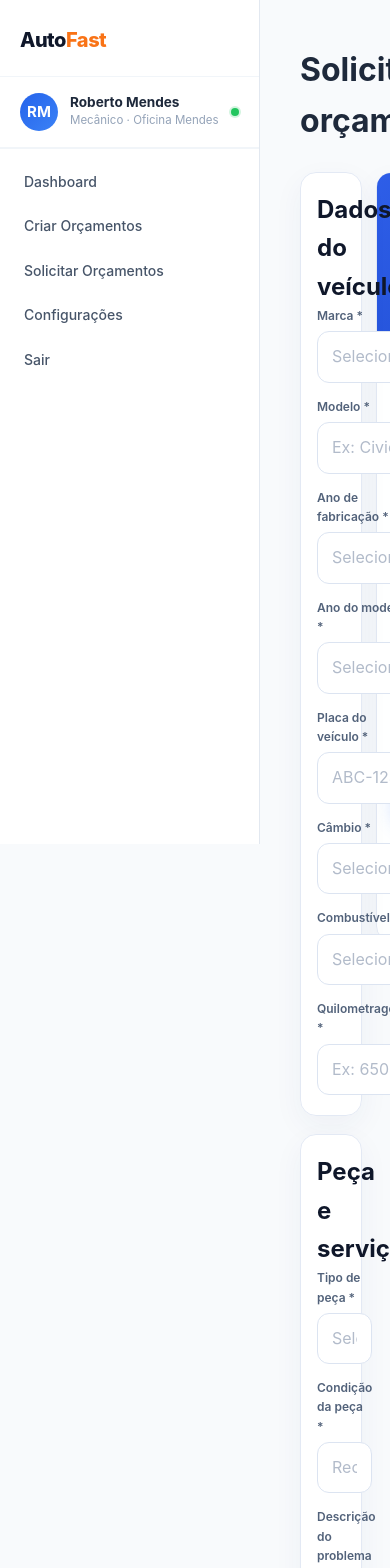
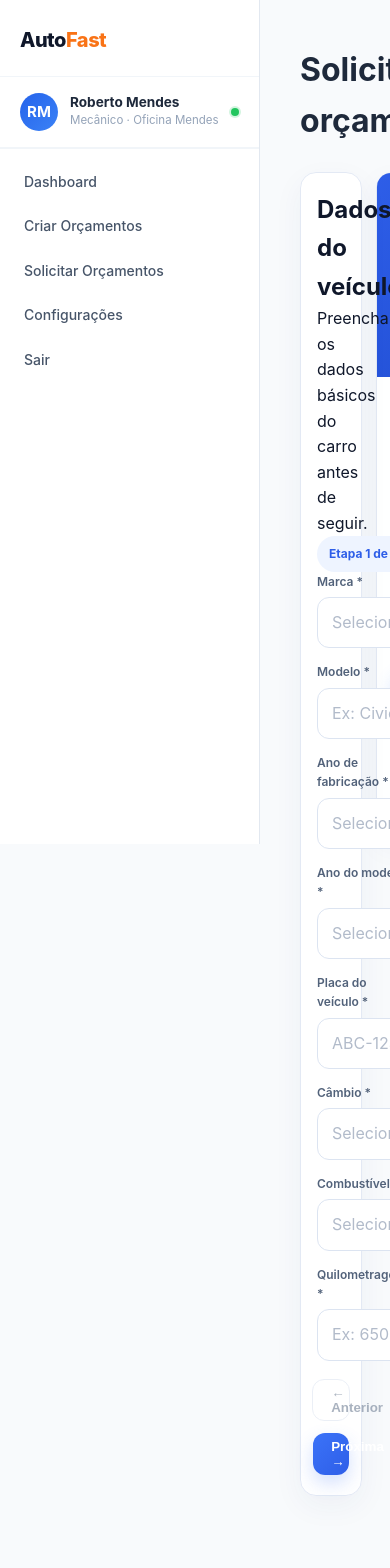
Before and after one commit to rebecaCaroba/AutoFast, a React (Vite) app: page /solicitar-orcamento in a window 390 px wide. Shown: the top 1568 px of the page. After the commit the page ends 1526 px from the top, so only its background shows below. Built offline with nearby package versions, Linux system fonts and the light colour scheme.

Commit message:
Desenvolvendo formulário por etapas

```diff
--- a/src/pages/CriarOrcamento/index.tsx
+++ b/src/pages/CriarOrcamento/index.tsx
@@ -1,3 +1,4 @@
+import { useState } from 'react';
 import './style.scss';
 
 const clientFields = [
@@ -36,20 +37,14 @@ const valueFields = [
 const paymentOptions = ['Pix', 'Cartão de crédito', 'Cartão de débito', 'Boleto', 'Dinheiro'];
 
 export default function CreateBudget() {
-    return (
-        <main className="create-budget-page">
-            <div className="create-budget-shell">
-                <h1>Criar orçamento</h1>
-                <br />
-                <div className="form-stack">
-                    <div className='cards'>
-                        <section className="card form-card">
-                            <div className="t">
-                                <div>
-                                    <h2>Dados do cliente</h2>
-                                    <p>Selecione um cliente existente ou cadastre um novo</p>
-                                </div>
-                            </div>
+    const [currentStep, setCurrentStep] = useState<number>(0);
+
+    const steps = [
+        {
+            title: 'Dados do cliente',
+            description: 'Selecione um cliente existente ou cadastre um novo.',
+            content: (
+                <>
                     <div className="field-grid field-grid-2">
                         {clientFields.map((field) => (
                             <label key={field.label} className="field">
@@ -59,11 +54,13 @@ export default function CreateBudget() {
                         ))}
                     </div>
                     <p className="helper-line">Dica: busque pelo menos 3 caracteres para buscar. <a href="#">Cadastrar novo cliente</a></p>
-                        </section>
-                        <section className="card form-card">
-                            <div className="">
-                                <h2>Dados do veículo</h2>
-                            </div>
+                </>
+            ),
+        },
+        {
+            title: 'Dados do veículo',
+            description: 'Informe as características principais do veículo.',
+            content: (
                 <div className="field-grid field-grid-2">
                     {vehicleFields.map((field) => (
                         <label key={field.label} className="field">
@@ -72,11 +69,13 @@ export default function CreateBudget() {
                         </label>
                     ))}
                 </div>
-                        </section>
-                        <section className="card form-card">
-                            <div className="t">
-                                <h2>Peça e serviço</h2>
-                            </div>
+            ),
+        },
+        {
+            title: 'Peça e serviço',
+            description: 'Descreva a peça, o problema e observações internas.',
+            content: (
+                <>
                     <div className="field-grid field-grid-2">
                         {serviceFields.map((field) => (
                             <label key={field.label} className="field">
@@ -93,14 +92,14 @@ export default function CreateBudget() {
                         <span>Observações internas</span>
                         <textarea placeholder="Anotações internas (não serão exibidas para o cliente)..." rows={3} />
                     </label>
-                        </section>
-                        <section className="card form-card">
-                            <div className="t">
-                                <div>
-                                    <h2>Fotos da peça</h2>
-                                    <p>Imagens ajudam na avaliação da peça ou veículo</p>
-                                </div>
-                            </div>
+                </>
+            ),
+        },
+        {
+            title: 'Fotos da peça',
+            description: 'Anexe imagens para facilitar a avaliação.',
+            content: (
+                <>
                     <div className="upload-box">
                         <div className="upload-icon">📷</div>
                         <p><strong>Arraste fotos aqui ou clique para selecionar</strong></p>
@@ -117,14 +116,14 @@ export default function CreateBudget() {
                         <div className="thumb-card" />
                         <div className="thumb-card" />
                     </div>
-                        </section>
-                        <section className="card form-card">
-                            <div className="t">
-                                <div>
-                                    <h2>Valor e prazo</h2>
-                                    <p>Defina o valor do orçamento e condições de pagamento</p>
-                                </div>
-                            </div>
+                </>
+            ),
+        },
+        {
+            title: 'Valor e prazo',
+            description: 'Defina o valor do orçamento e as condições de pagamento.',
+            content: (
+                <>
                     <div className="field-grid field-grid-2">
                         {valueFields.map((field) => (
                             <label key={field.label} className="field">
@@ -150,6 +149,57 @@ export default function CreateBudget() {
                             <strong>Peça + mão de obra - desconto</strong>
                         </div>
                         <b>R$ 100,00</b>
+                    </div>
+                </>
+            ),
+        },
+    ];
+
+    const currentStepData = steps[currentStep];
+
+    const goPrevious = () => {
+        setCurrentStep((step: number) => Math.max(step - 1, 0));
+    };
+
+    const goNext = () => {
+        setCurrentStep((step: number) => Math.min(step + 1, steps.length - 1));
+    };
+
+    return (
+        <main className="create-budget-page">
+            <div className="create-budget-shell">
+                <h1>Criar orçamento</h1>
+                <br />
+                <div className="form-stack">
+                    <div className='cards'>
+                        <section className="card form-card">
+                            <div className="t step-header">
+                                <div>
+                                    <h2>{currentStepData.title}</h2>
+                                    <p>{currentStepData.description}</p>
+                                </div>
+                                <span className="step-badge">Etapa {currentStep + 1} de {steps.length}</span>
+                            </div>
+
+                            {currentStepData.content}
+
+                            <div className="step-actions">
+                                <button
+                                    type="button"
+                                    className="ghost-button"
+                                    onClick={goPrevious}
+                                    disabled={currentStep === 0}
+                                >
+                                    ← Anterior
+                                </button>
+                                <button
+                                    type="button"
+                                    className="primary-button"
+                                    onClick={goNext}
+                                    disabled={currentStep === steps.length - 1}
+                                >
+                                    Próxima →
+                                </button>
                             </div>
                         </section>
                     </div>
--- a/src/pages/CriarOrcamento/style.scss
+++ b/src/pages/CriarOrcamento/style.scss
@@ -518,6 +518,44 @@
 	}
 }
 
+	.step-header {
+		align-items: flex-start;
+		justify-content: space-between;
+		gap: 16px;
+	}
+
+	.step-badge {
+		display: inline-flex;
+		align-items: center;
+		justify-content: center;
+		border-radius: 999px;
+		padding: 8px 12px;
+		background: #eef4ff;
+		color: #2e5ee8;
+		font-size: 12px;
+		font-weight: 700;
+		white-space: nowrap;
+	}
+
+	.step-actions {
+		display: flex;
+		align-items: center;
+		justify-content: space-between;
+		gap: 12px;
+		margin-top: 18px;
+	}
+
+	.step-actions .ghost-button,
+	.step-actions .primary-button {
+		flex: 1;
+	}
+
+	.step-actions .ghost-button:disabled,
+	.step-actions .primary-button:disabled {
+		cursor: not-allowed;
+		opacity: 0.55;
+	}
+
 @media (max-width: 900px) {
 	.page-header {
 		flex-direction: column;
@@ -562,4 +600,18 @@
 		align-items: flex-start;
 		flex-direction: column;
 	}
+
+	.step-header {
+		align-items: flex-start;
+		flex-direction: column;
+	}
+
+	.step-actions {
+		flex-direction: column;
+	}
+
+	.step-actions .ghost-button,
+	.step-actions .primary-button {
+		width: 100%;
+	}
 }
--- a/src/pages/SolicitarOrcamento/index.tsx
+++ b/src/pages/SolicitarOrcamento/index.tsx
@@ -1,3 +1,6 @@
+import { useState } from 'react';
+import './style.scss';
+
 const vehicleFields = [
     { label: 'Marca', placeholder: 'Selecionar marca...' },
     { label: 'Modelo', placeholder: 'Ex: Civic, Gol, Corolla...' },
@@ -26,18 +29,13 @@ const valueFields = [
 const paymentOptions = ['Pix', 'Cartão de crédito', 'Cartão de débito', 'Boleto', 'Dinheiro'];
 
 export default function RequestBudget() {
-    return (
-        <main className="create-budget-page">
-            <div className="create-budget-shell">
-                <h1>Solicitar orçamento</h1>
-                <br />
-                <div className="form-stack">
-                    <div className='cards'>
+    const [currentStep, setCurrentStep] = useState(0);
 
-                        <section className="card form-card">
-                            <div className="">
-                                <h2>Dados do veículo</h2>
-                            </div>
+    const steps = [
+        {
+            title: 'Dados do veículo',
+            description: 'Preencha os dados básicos do carro antes de seguir.',
+            content: (
                 <div className="field-grid field-grid-2">
                     {vehicleFields.map((field) => (
                         <label key={field.label} className="field">
@@ -46,11 +44,13 @@ export default function RequestBudget() {
                         </label>
                     ))}
                 </div>
-                        </section>
-                        <section className="card form-card">
-                            <div className="t">
-                                <h2>Peça e serviço</h2>
-                            </div>
+            ),
+        },
+        {
+            title: 'Peça e serviço',
+            description: 'Descreva o problema e o tipo de peça necessário.',
+            content: (
+                <>
                     <div className="field-grid field-grid-2">
                         {serviceFields.map((field) => (
                             <label key={field.label} className="field">
@@ -67,14 +67,14 @@ export default function RequestBudget() {
                         <span>Observações internas</span>
                         <textarea placeholder="Anotações internas (não serão exibidas para o cliente)..." rows={3} />
                     </label>
-                        </section>
-                        <section className="card form-card">
-                            <div className="t">
-                                <div>
-                                    <h2>Fotos da peça</h2>
-                                    <p>Imagens ajudam na avaliação da peça ou veículo</p>
-                                </div>
-                            </div>
+                </>
+            ),
+        },
+        {
+            title: 'Fotos da peça',
+            description: 'Anexe imagens para facilitar a avaliação.',
+            content: (
+                <>
                     <div className="upload-box">
                         <div className="upload-icon">📷</div>
                         <p><strong>Arraste fotos aqui ou clique para selecionar</strong></p>
@@ -91,39 +91,56 @@ export default function RequestBudget() {
                         <div className="thumb-card" />
                         <div className="thumb-card" />
                     </div>
-                        </section>
+                </>
+            ),
+        },
+    ];
+
+    const currentStepData = steps[currentStep];
+
+    const goPrevious = () => {
+        setCurrentStep((step) => Math.max(step - 1, 0));
+    };
+
+    const goNext = () => {
+        setCurrentStep((step) => Math.min(step + 1, steps.length - 1));
+    };
+
+    return (
+        <main className="create-budget-page">
+            <div className="create-budget-shell">
+                <h1>Solicitar orçamento</h1>
+                <br />
+                <div className="form-stack">
+                    <div className='cards'>
                         <section className="card form-card">
-                            <div className="t">
+                            <div className="t step-header">
                                 <div>
-                                    <h2>Valor e prazo</h2>
-                                    <p>Defina o valor do orçamento e condições de pagamento</p>
+                                    <h2>{currentStepData.title}</h2>
+                                    <p>{currentStepData.description}</p>
                                 </div>
+                                <span className="step-badge">Etapa {currentStep + 1} de {steps.length}</span>
                             </div>
-                            <div className="field-grid field-grid-2">
-                                {valueFields.map((field) => (
-                                    <label key={field.label} className="field">
-                                        <span>{field.label} *</span>
-                                        <input type="text" placeholder={field.placeholder} />
-                                    </label>
-                                ))}
-                            </div>
-                            <div className="payment-row">
-                                <span>Formas de pagamento aceitas</span>
-                                <div className="payment-options">
-                                    {paymentOptions.map((option, index) => (
-                                        <label key={option} className="checkbox-chip">
-                                            <input type="checkbox" defaultChecked={index === 0} />
-                                            <span>{option}</span>
-                                        </label>
-                                    ))}
-                                </div>
-                            </div>
-                            <div className="total-box">
-                                <div>
-                                    <span>TOTAL DO ORÇAMENTO</span>
-                                    <strong>Peça + mão de obra - desconto</strong>
-                                </div>
-                                <b>R$ 100,00</b>
+
+                            {currentStepData.content}
+
+                            <div className="step-actions">
+                                <button
+                                    type="button"
+                                    className="ghost-button"
+                                    onClick={goPrevious}
+                                    disabled={currentStep === 0}
+                                >
+                                    ← Anterior
+                                </button>
+                                <button
+                                    type="button"
+                                    className="primary-button"
+                                    onClick={goNext}
+                                    disabled={currentStep === steps.length - 1}
+                                >
+                                    Próxima →
+                                </button>
                             </div>
                         </section>
                     </div>
@@ -139,8 +156,6 @@ export default function RequestBudget() {
                             <div><span>Veículo</span><strong>Não informado</strong></div>
                             <div><span>Peça</span><strong>Não selecionada</strong></div>
                             <div><span>Fotos</span><strong>2 arquivos</strong></div>
-                            <div><span>Valor</span><strong>R$ 100,00</strong></div>
-                            <div><span>Prazo</span><strong>Não definido</strong></div>
                             <div><span>Status inicial</span><strong className="status pending">• Pendente</strong></div>
                         </div>
 
--- /dev/null
+++ b/src/pages/SolicitarOrcamento/style.scss
@@ -0,0 +1,55 @@
+@import '../CriarOrcamento/style.scss';
+
+.step-header {
+	align-items: flex-start;
+	justify-content: space-between;
+	gap: 16px;
+}
+
+.step-badge {
+	display: inline-flex;
+	align-items: center;
+	justify-content: center;
+	border-radius: 999px;
+	padding: 8px 12px;
+	background: #eef4ff;
+	color: #2e5ee8;
+	font-size: 12px;
+	font-weight: 700;
+	white-space: nowrap;
+}
+
+.step-actions {
+	display: flex;
+	align-items: center;
+	justify-content: space-between;
+	gap: 12px;
+	margin-top: 18px;
+}
+
+.step-actions .ghost-button,
+.step-actions .primary-button {
+	flex: 1;
+}
+
+.step-actions .ghost-button:disabled,
+.step-actions .primary-button:disabled {
+	cursor: not-allowed;
+	opacity: 0.55;
+}
+
+@media (max-width: 640px) {
+	.step-header {
+		align-items: flex-start;
+		flex-direction: column;
+	}
+
+	.step-actions {
+		flex-direction: column;
+	}
+
+	.step-actions .ghost-button,
+	.step-actions .primary-button {
+		width: 100%;
+	}
+}
```
Lines whose indentation alone changed are shown as unchanged.
